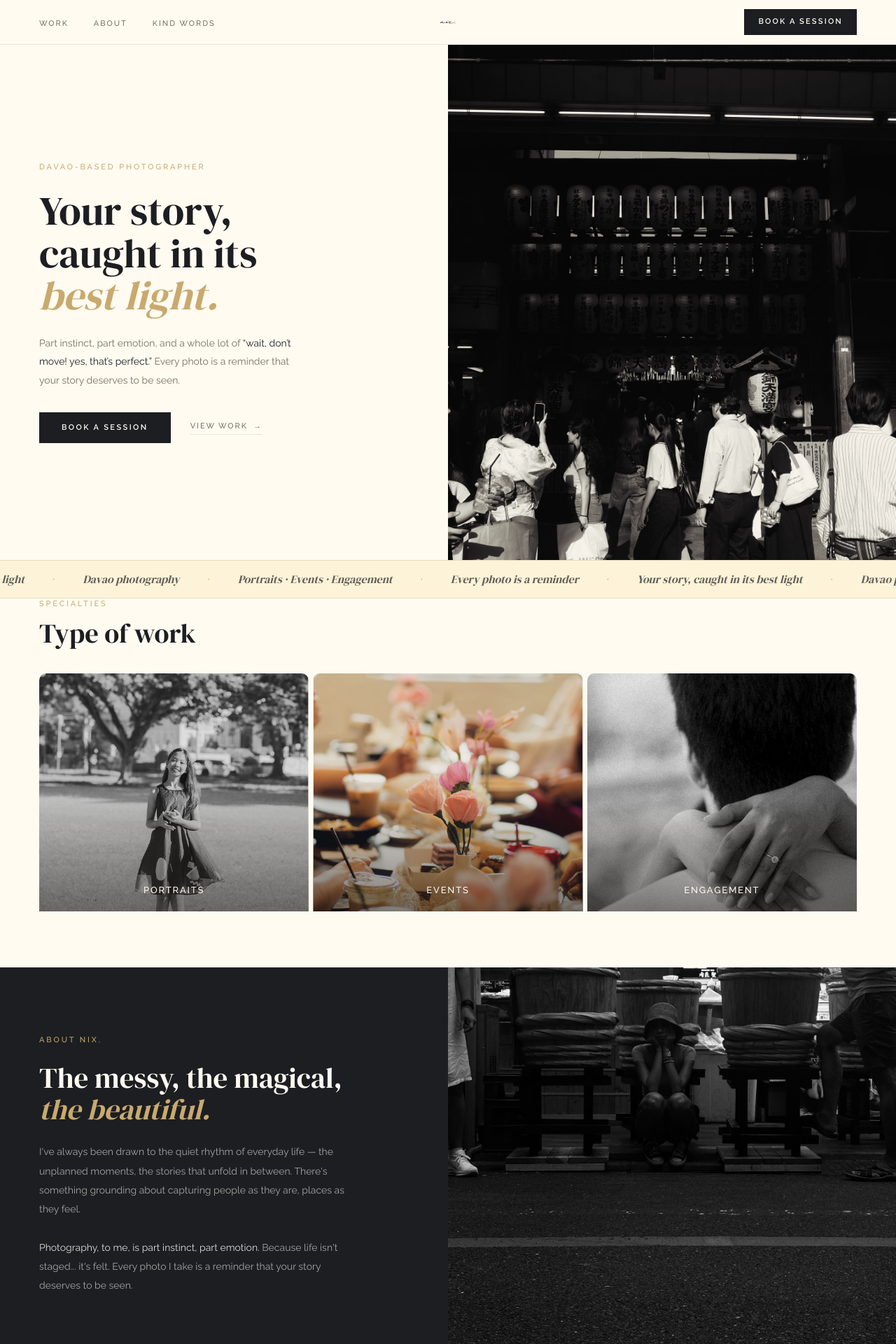
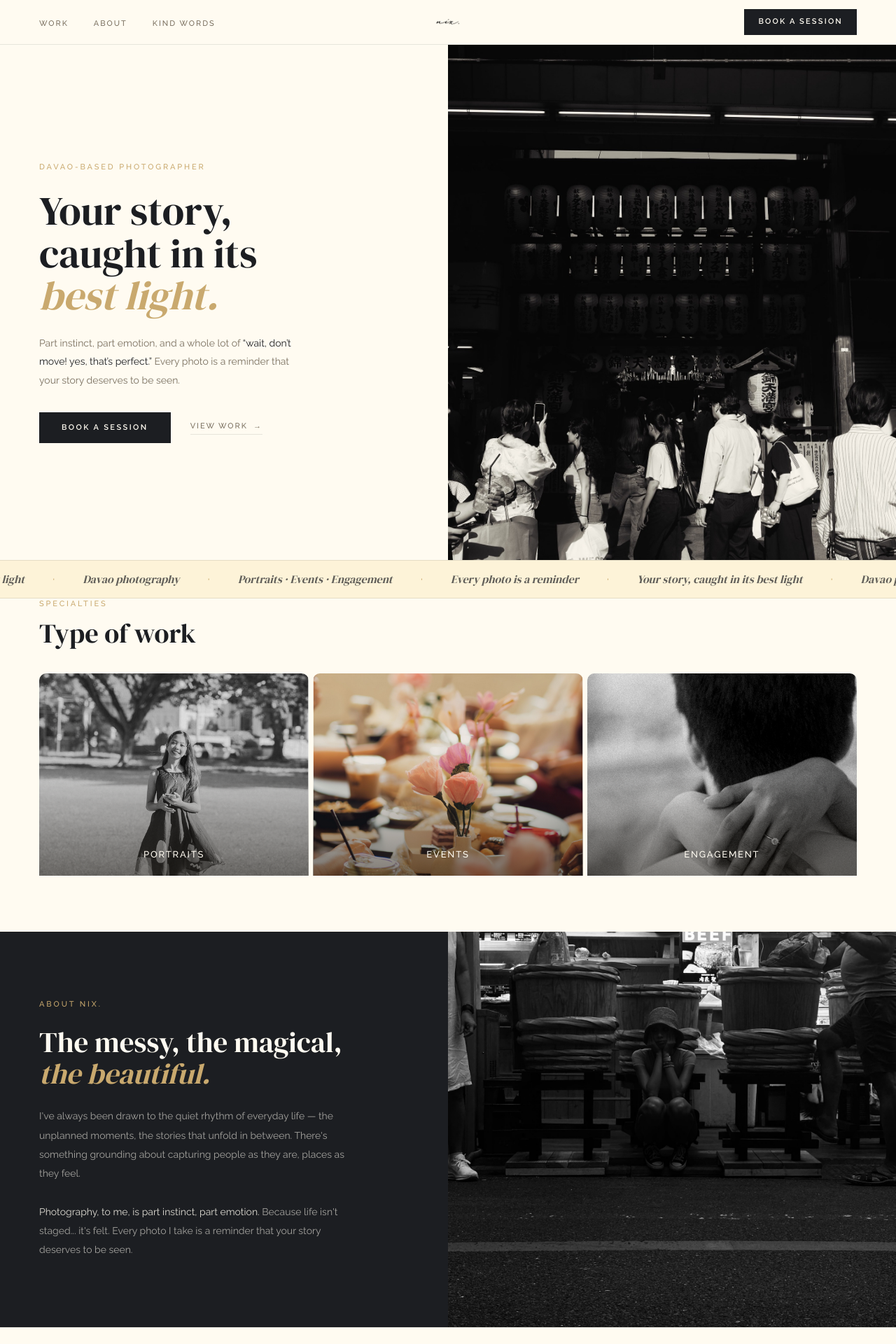
Before and after one commit to xThursday6/nixramos-site, a Next.js app: page / in a window 1280 px wide. Shown: the top 1920 px of the page at 70% size. Built offline with nearby package versions, Linux system fonts and the light colour scheme.

Commit message:
Fix logo size, WorkTypes aspect ratio, About portrait height and position

```diff
--- a/components/About.tsx
+++ b/components/About.tsx
@@ -32,12 +32,12 @@ export default function About() {
       </div>
 
       {/* Portrait */}
-      <div className="relative bg-[#111008] min-h-[320px]">
+      <div className="relative bg-[#111008] min-h-[420px] md:min-h-[560px]">
         <Image
           src="/images/Nika-portrait.JPG"
           alt="Nika Ramos"
           fill
-          className="object-cover object-bottom"
+          className="object-cover object-[center_80%]"
         />
       </div>
     </div>
--- a/components/Nav.tsx
+++ b/components/Nav.tsx
@@ -33,8 +33,8 @@ export default function Nav() {
           <Image
             src="/images/Logo.png"
             alt="Nix Ramos"
-            width={72}
-            height={32}
+            width={110}
+            height={48}
             className="object-contain"
             priority
           />
--- a/components/WorkTypes.tsx
+++ b/components/WorkTypes.tsx
@@ -21,7 +21,7 @@ export default function WorkTypes() {
         {types.map((t) => (
           <div
             key={t.label}
-            className="relative h-[340px] overflow-hidden rounded-t-[10px] group cursor-pointer"
+            className="relative h-[340px] md:h-auto md:aspect-[4/3] overflow-hidden rounded-t-[10px] group cursor-pointer"
           >
             <Image
               src={t.src}
```
